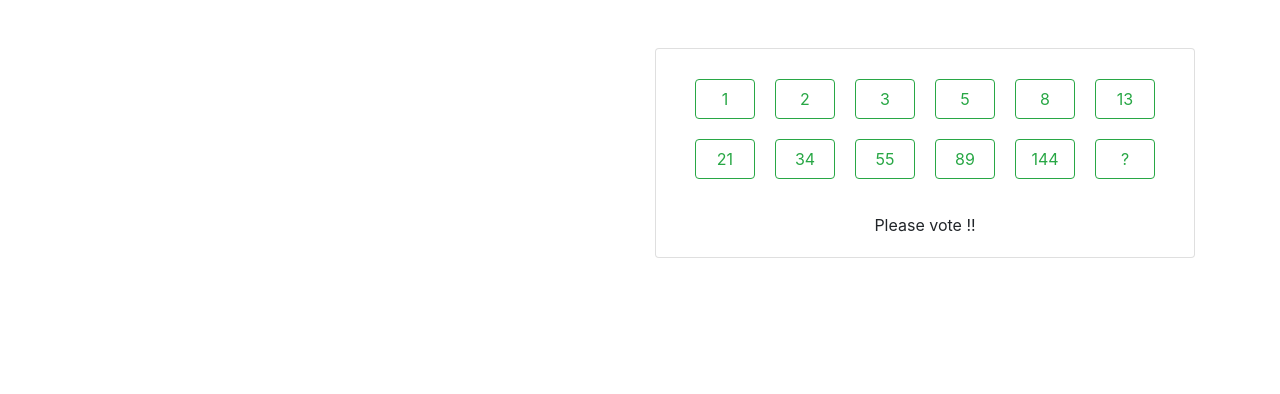
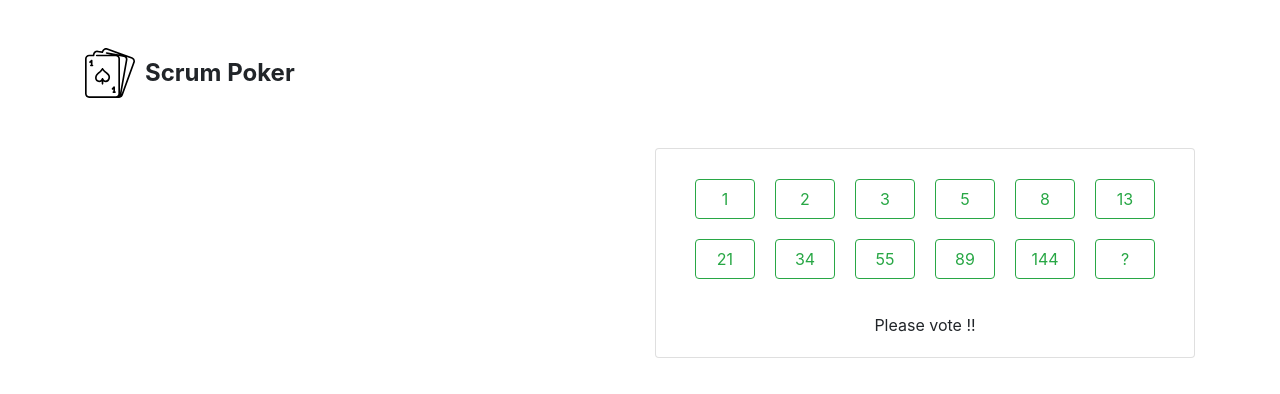
Before and after one commit to onuriltan/scrum-poker, a Vue app in the folder client/: page /team-board/1 in a window 1280 px wide. Shown: the top 394 px of the page. Built offline with nearby package versions, Linux system fonts and the light colour scheme; no server answers.

Commit message:
logo added

```diff
--- a/client/src/App.vue
+++ b/client/src/App.vue
@@ -1,6 +1,7 @@
 <template>
   <div id="app">
     <div class="container mt-5">
+      <Logo />
       <router-view/>
     </div>
   </div>
@@ -9,3 +10,9 @@
 <style lang="scss">
 
 </style>
+<script>
+  import Logo from "./components/Logo";
+  export default {
+    components: {Logo}
+  }
+</script>
--- /dev/null
+++ b/client/src/components/Logo.vue
@@ -0,0 +1,30 @@
+<template>
+  <div class="logo-container">
+    <img src="../assets/poker.svg" class="logo-container__img" alt="logo"/>
+    <div class="logo-container__name"> Scrum Poker</div>
+  </div>
+</template>
+
+<script>
+  export default {
+    name: "Logo"
+  }
+</script>
+
+<style scoped lang="scss">
+  .logo-container {
+    display: flex;
+    align-items: center;
+    margin-bottom: 50px;
+    &__img {
+      width: 50px;
+      height: 50px;
+    }
+    &__name {
+      font-size: 24px;
+      font-weight: bold;
+      margin-left: 10px;
+    }
+  }
+
+</style>
```
Also changed, not shown: client/src/assets/poker.svg (added).
